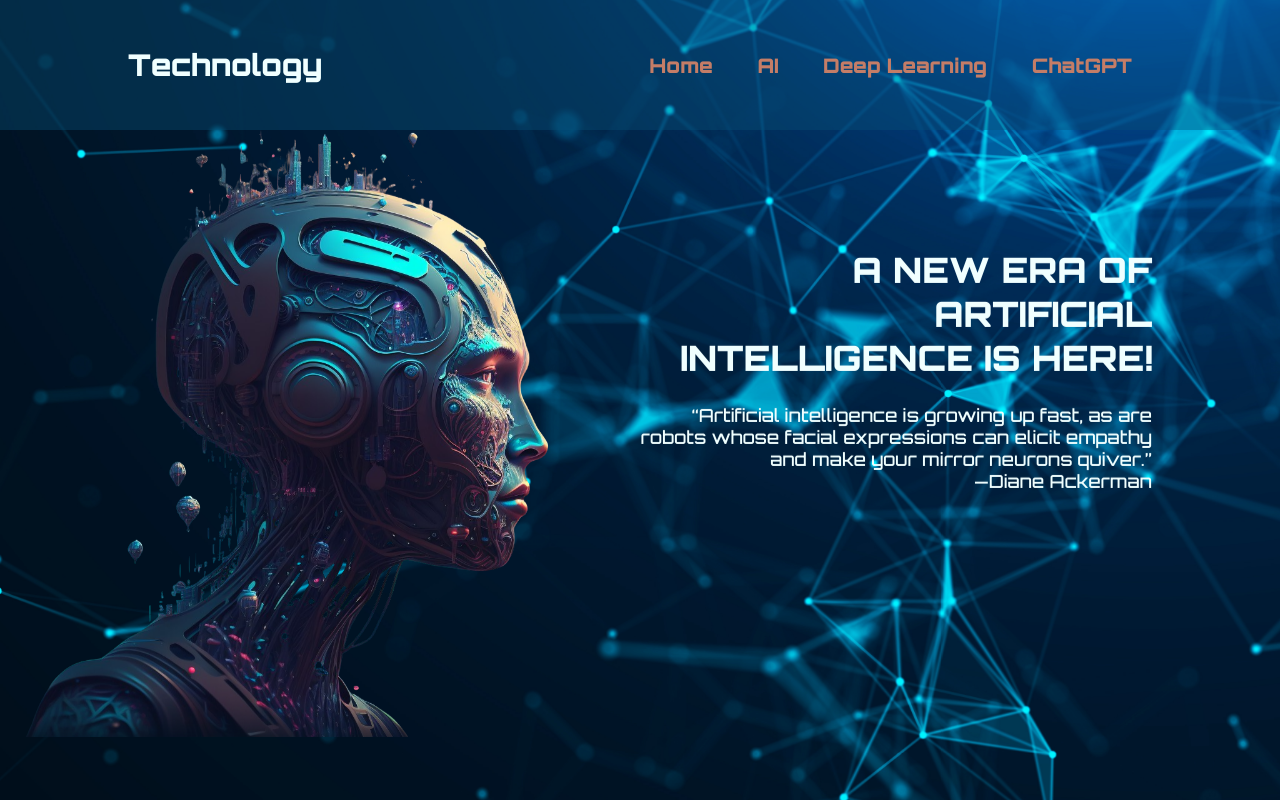
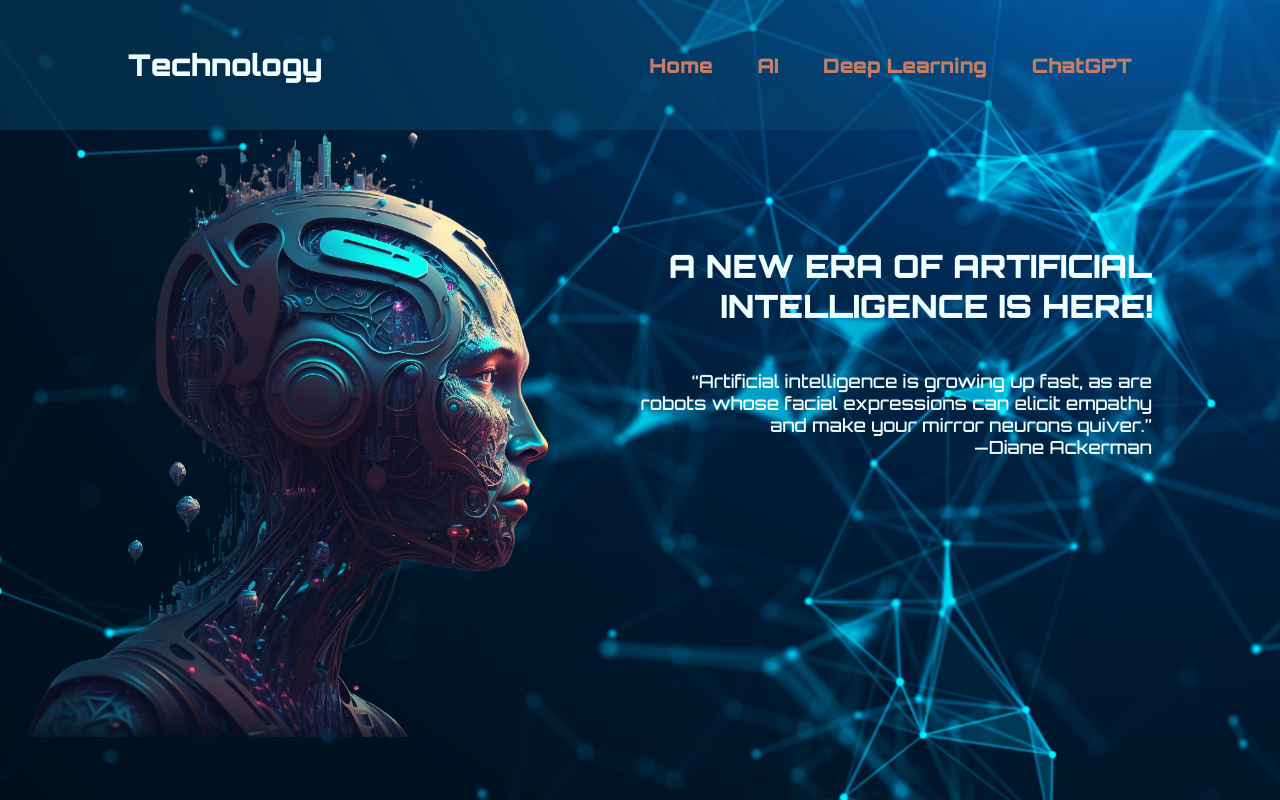
Before and after one commit to HseinKt/Parallax_Website, a plain HTML site: page index.html in a window 1280 px wide. Drawn offline with Linux system fonts and the light colour scheme.

```diff
--- a/index.css
+++ b/index.css
@@ -158,7 +158,8 @@ header{
 }
 
 .title {
-    font-size: 35px;
+    display: inline-block;
+    overflow: hidden;
 }
 
 .quote {
```
